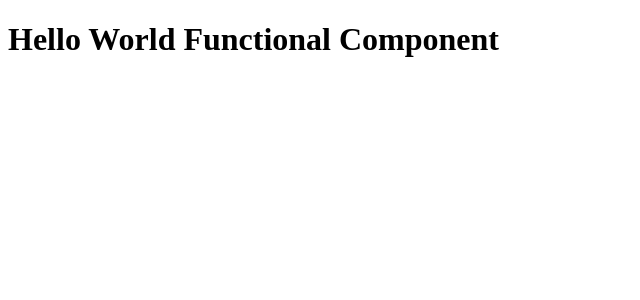
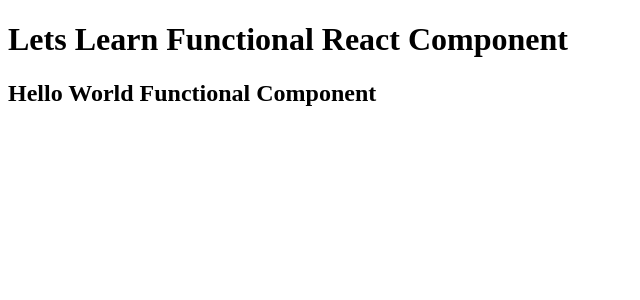
Before and after one commit to adeebafatima/Namaste-React-Course, a React (Vite) app: page / in a window 1280 px wide. Shown: the top 300 px of the page, without its empty margins (0-640 px from the left). Built offline with nearby package versions, Linux system fonts and the light colour scheme.

Commit message:
ep2_ComponentComposition_Nesting

```diff
--- a/App.js
+++ b/App.js
@@ -1,17 +1,13 @@
 import React from "react";
-import { render } from "react-dom";
 import ReactDOM from "react-dom/client";
 
-//React Element
-// const heading = <h1>Hello World JSX</h1>;
-// const root = ReactDOM.createRoot(document.getElementById("root"));
-// root.render(heading);
+const Title = () => <h1>Lets Learn Functional React Component</h1>;
 
-//React Component - Everything in React is a Component, Button ,Top nav ...
-
+//Component Composition
 const HeadingComponent = () => (
   <div id="container">
-    <h1 id="heading"> Hello World Functional Component</h1>
+    <Title />
+    <h2 id="heading"> Hello World Functional Component</h2>
   </div>
 );
 const root = ReactDOM.createRoot(document.getElementById("root"));
```
